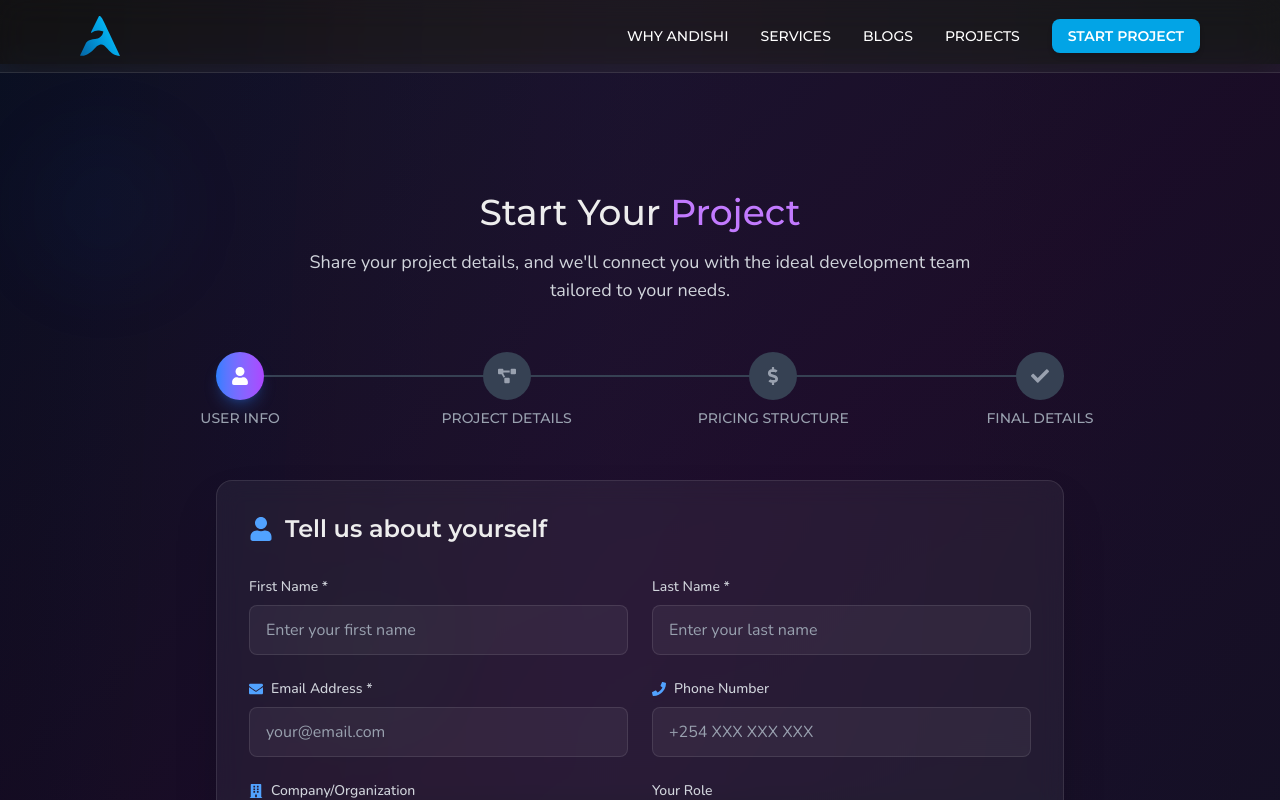
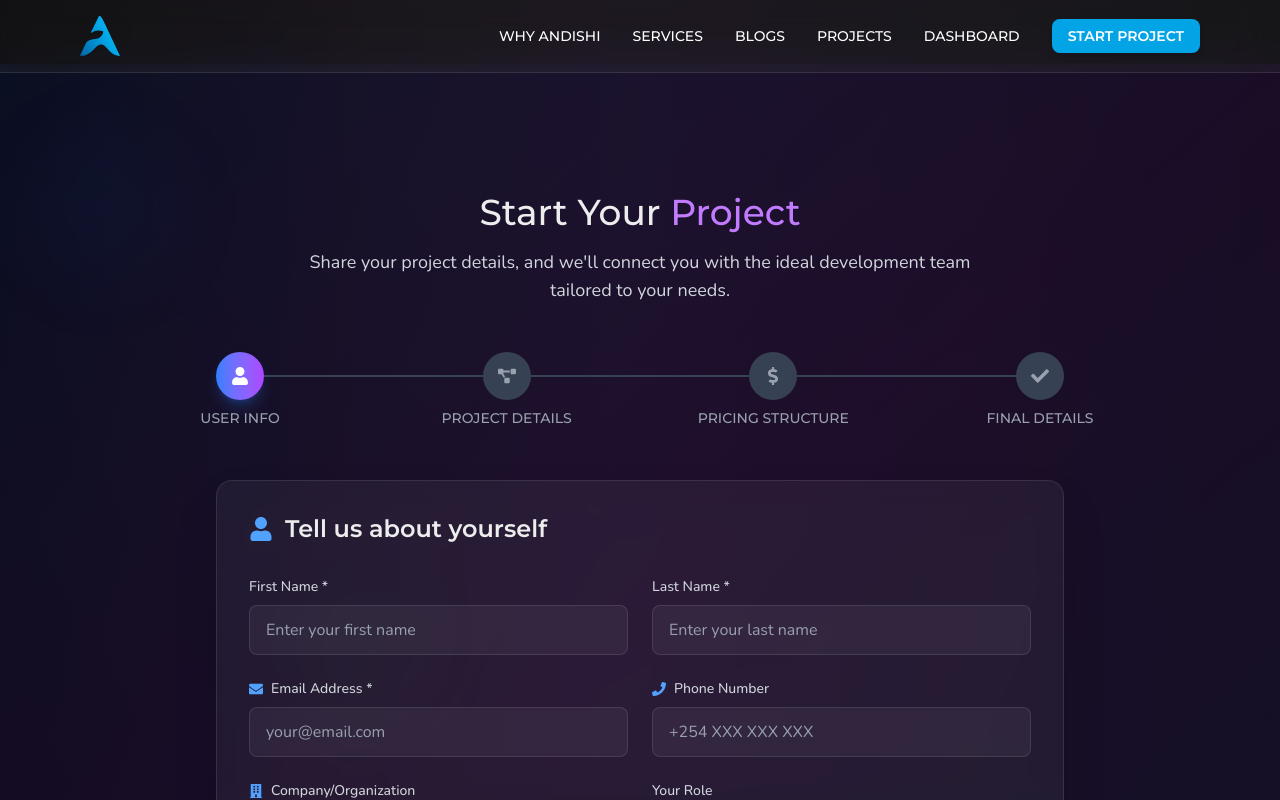
Before and after one commit to Charanos/andishi, a Next.js app: page /start-project in a window 1280 px wide. Shown: the top 800 px of the page. Built offline with nearby package versions, Linux system fonts and the light colour scheme.

Commit message:
dashboard button

```diff
--- a/app/layout/Navbar.tsx
+++ b/app/layout/Navbar.tsx
@@ -125,6 +125,7 @@ export default function Navbar() {
               Why Andishi
             </button>
           </motion.li>
+
           <motion.li whileHover={{ scale: 1.05 }} whileTap={{ scale: 0.95 }}>
             <button
               onClick={() => handleNavClick("#services")}
@@ -147,6 +148,20 @@ export default function Navbar() {
               className="hover:text-[#02A4E6] transition-colors duration-150 cursor-pointer uppercase"
             >
               Projects
+            </button>
+          </motion.li>
+
+          <motion.li whileHover={{ scale: 1.05 }} whileTap={{ scale: 0.95 }}>
+            <button
+              onClick={() => handleNavClick("#why")}
+              className="hover:text-[#02A4E6] transition-colors duration-150 cursor-pointer uppercase"
+            >
+              <Link
+                href={"/admin-dashboard"}
+                className="hover:text-[#02A4E6] transition-colors duration-150 cursor-pointer uppercase"
+              >
+                dashboard
+              </Link>
             </button>
           </motion.li>
 
--- a/app/start-project/page.tsx
+++ b/app/start-project/page.tsx
@@ -17,10 +17,12 @@ import {
   FaArrowRight,
   FaCalendarAlt,
   FaProjectDiagram,
+  FaTimes,
 } from "react-icons/fa";
 import { startProjectFormSchema } from "@/lib/formSchema";
 import { toast, ToastContainer } from "react-toastify";
 import "react-toastify/dist/ReactToastify.css";
+import Link from "next/link";
 
 interface UserInfo {
   firstName: string;
```
